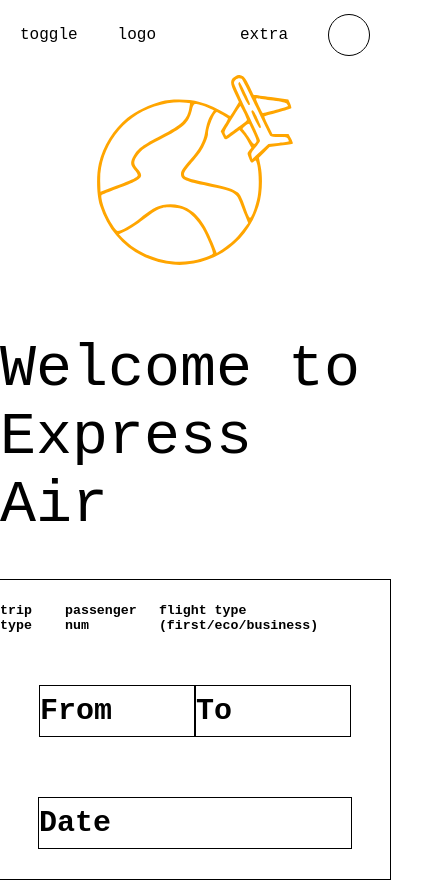
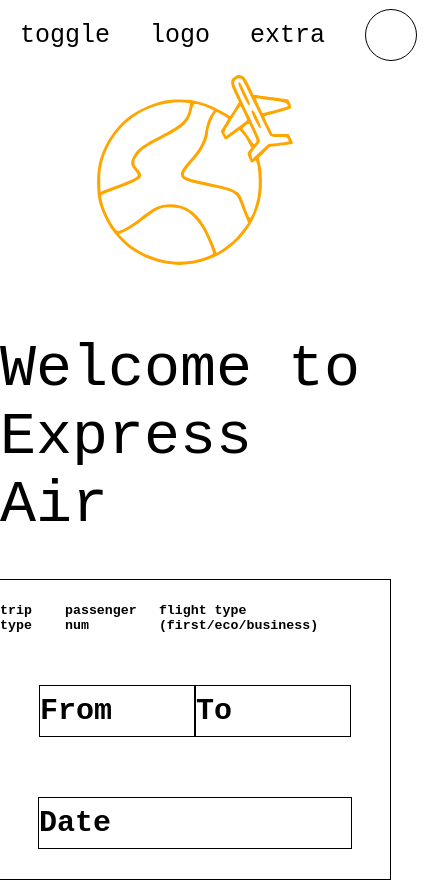
Before and after one commit to josephcake/express-airline, a React (Create React App) app: page / in a window 390 px wide. Shown: the top 882 px of the page, 437 px wide, since content can reach past the window. Built offline with nearby package versions, Linux system fonts and the light colour scheme; a web font is replaced by a local one.

Commit message:
mobilize sidenav

```diff
--- a/src/side-navigation/SideNav.js
+++ b/src/side-navigation/SideNav.js
@@ -4,10 +4,11 @@ import { ItemContainer_Row, ItemContainer_Column } from "../styled/containers/Co
 import { NavItem } from "../styled/components/Component";
 
 const Nav = styled.div`
-  /* position:fixed;
+  position:fixed;
   top:0;
-  left:0; */
-  height:100%;
+  left:0;
+  bottom:0;
+  /* height:100%; */
   /* width:auto; */
   padding:0px 5px;
   /* background:gray; */
--- a/src/top-navigation/Nav.js
+++ b/src/top-navigation/Nav.js
@@ -20,6 +20,7 @@ const Navbar = styled.div`
   /* background: white; */
   /* background-color:black; */
   @media screen and (max-width: 1000px) {
+    font-size:25px;
     /* height:100px; */
     /* display:none; */
   }
@@ -39,11 +40,15 @@ const NavItem = styled.div`
 `;
 
 const Profile = styled.div`
-  height:40px;
-  width:40px;
-  border:solid 1px black;
-  border-radius:50%;
-`
+  height: 40px;
+  width: 40px;
+  border: solid 1px black;
+  border-radius: 50%;
+  @media screen and (max-width: 1000px) {
+    height: 50px;
+    width: 50px;
+  }
+`;
 
 const Nav = () =>{
   return (
```
